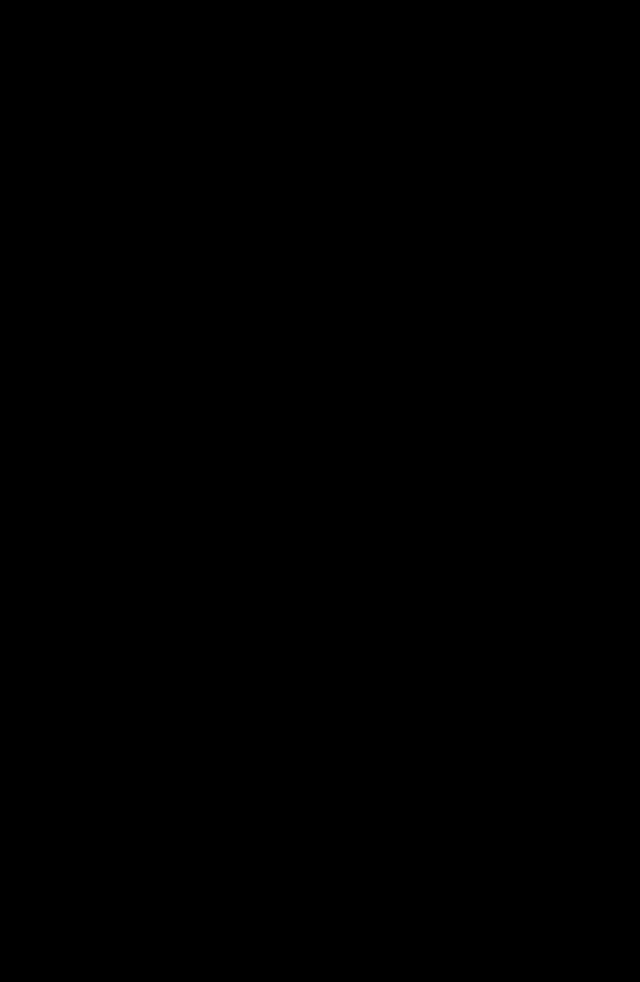
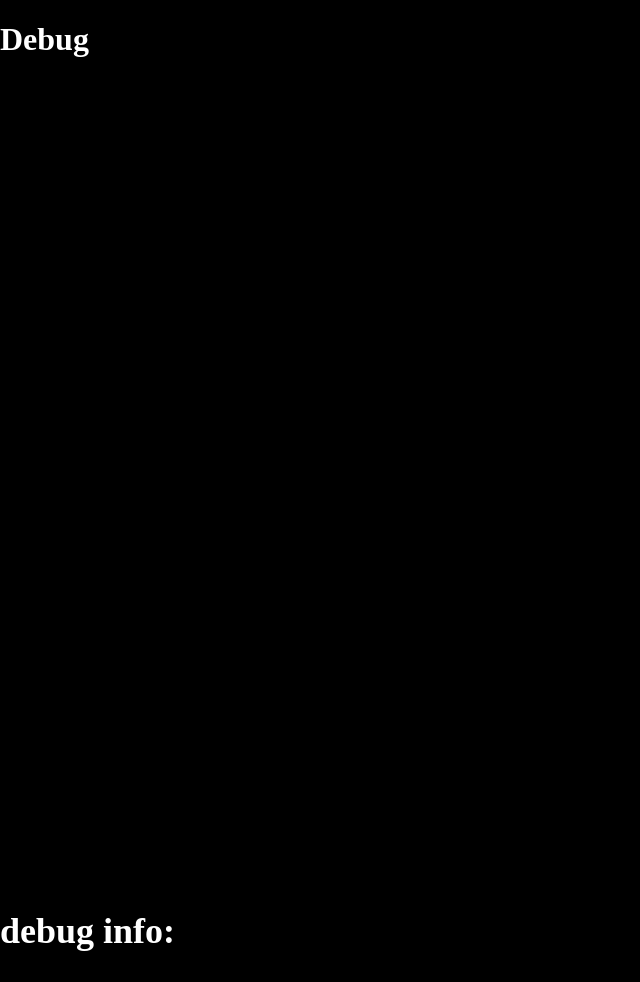
Before and after one commit to JuniorTour/es6-mario, a website: page public/index.html in a window 1280 px wide. Shown: the whole page, without its empty margins (0-640 px from the left). Before the commit the page ends 800 px from the top, so only its background shows below. Drawn offline with Linux system fonts and the light colour scheme.

Commit message:
add .babelrc

```diff
--- a/public/index.html
+++ b/public/index.html
@@ -7,6 +7,7 @@
     <link rel="shortcut icon" type="image/x-icon" href="./img/favicon.png" />
     <style>
         body {
+            color: #fff;
             background-color: black;
             margin: 0;
         }
@@ -43,6 +44,11 @@
     <!--<script type="module" src="./js/main.js"></script>-->
 </head>
 <body>
+    <h1>Debug</h1>
     <canvas id="screen" width="256" height="240"></canvas>
+
+    <div id="debug-info" style="font-size: 24px;">
+        <h2>debug info: </h2>
+    </div>
 </body>
 </html>
```
Also changed, not shown: .babelrc (added), README.md, public/build/prod-server.js, public/build/webpack.config.js, public/dist/bundle.js, public/dist/index.html.
